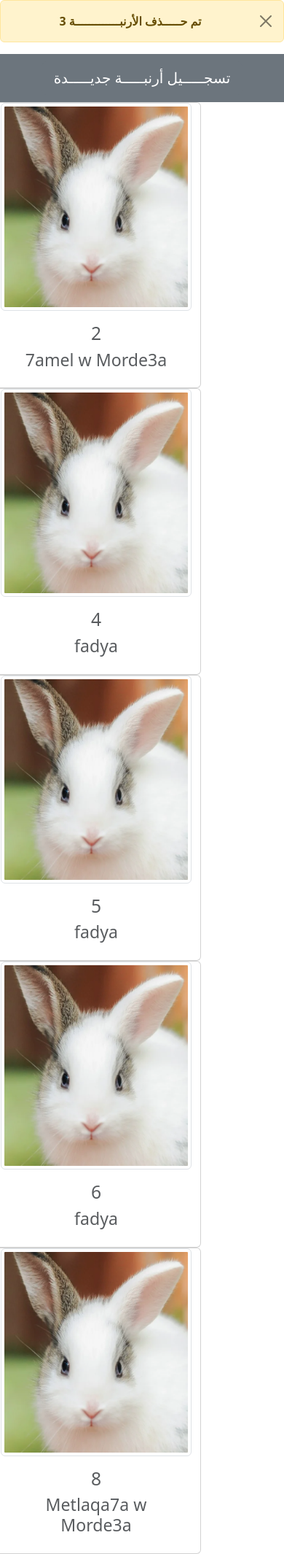
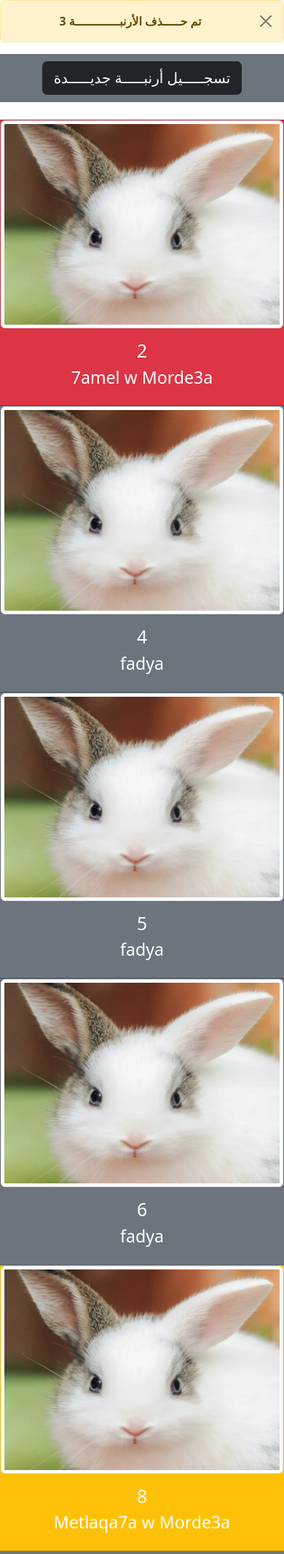
Before and after one commit to mohamedsaber101/arnab, a Django app: page /operation/delete/8/ in a window 390 px wide. Shown: the part 56-2186 px from the top of the page at 73% size. Run offline with Django 3.2, Linux system fonts and the light colour scheme; data comes from the database, SQL or seed files in the repository; both versions use the stored data as it was after the commit; some libraries are stand-ins or nearby versions.

Commit message:
local_css_and_js_bootstrap
delete_is_ok

update_for_arnaba_is_ok

default_values_in_the_form_is_ok

update_works

alert_that_the_arnaba_is_updated_successfully

update_form_type_integer_set_to_number_type_so_it_can_be_increased_by_an_arror

update_button_scaled_to_form_width_and_delete_button_scaled_also

icons_for_deleteion_and_update

icons_for_deleteion_and_update

zokor_semi_ok

zokor_all_works,_relation_between_males_and_females_almost_done

males_associated_ok

males_associated_ok_and_index_has_the_count

talqeeh_done_modal_is_ok

update_date_from_detail_view_is_ok

talqeeh_zakar_and_timestamp_are_done_in_update_and_modal

update_state_after_talqee7

list_reformatting_verbesserung

arnaba_list_with_different_bg_colors_based_on_state

```diff
--- a/ArnabManager/operation/templates/arnab_list.html
+++ b/ArnabManager/operation/templates/arnab_list.html
@@ -19,7 +19,7 @@
 <div class="row">
 {% for arnab in arnab_list %}
 
-<div class="card col-lg-3 " style="width: 18rem;">
+<div class="card col-lg-3 col-xs-12 col-sm-12">
 
   <a href="{% url 'operation:arnab_detail' arnab.id %}">
   <img src="{% static arnab.image %}" style="height: 285px;" class="img-fluid img-thumbnail card-img-top img-fluid rounded float-left" alt="Responsive image"></img>
--- a/ArnabManager/operation/templates/arnaba_create.html
+++ b/ArnabManager/operation/templates/arnaba_create.html
@@ -4,11 +4,11 @@
 {% load bootstrap %}
 
 {% block b1 %}
-<div class="container ">
-<form method="POST">
+<div class="container">
+<form method="POST"  >
     {{ form|bootstrap  }}
     {% csrf_token %}
-    <input type="submit" class="btn btn-primary" value="تسجـــــيل">
+    <input type="submit" class="btn-block btn-lg col-12 col-12 btn btn-primary" value="تسجـــــيل">
 </form>
 </div>
 {% endblock %}
--- a/ArnabManager/operation/templates/arnaba_list.html
+++ b/ArnabManager/operation/templates/arnaba_list.html
@@ -13,13 +13,18 @@
 {% endif %}
 
 <div class="row">
-  <a href="{% url 'operation:arnaba_create' %}"   class="btn-lg btn-block navbar-expand-lg btn btn-primary btn-secondary link-offset-2 link-underline link-underline-opacity-0"> <button  type="button" class="btn-lg btn-block btn btn-primary btn-secondary">  تسجـــــيل أرنبـــــة جديـــــدة</button> </a>
+  <a href="{% url 'operation:arnaba_create' %}"
+  class="btn-lg btn-block navbar-expand-lg btn btn-primary btn-secondary link-offset-2 link-underline link-underline-opacity-0"> <button  type="button" class="btn-lg bg-dark btn-block btn btn-primary btn-secondary">
+    تسجـــــيل أرنبـــــة جديـــــدة</button> </a>
 </div>
-
+<div class="div"><br></div>
 <div class="row">
 {% for arnaba in arnaba_list %}
-
-<div class="card col-lg-3 " style="width: 18rem;">
+  {% for state in state_after_talqeeh %}
+    {% if arnaba.state == state.current %}
+      <div class="card  bg-{{ state.bg_color }} col-lg-3 col-sm-12 col-xs-12">
+    {% endif %}
+  {% endfor %}
 
   <a href="{% url 'operation:detail' arnaba.id %}">
   <img src="{% static arnaba.image %}" style="height: 285px;" class="img-fluid img-thumbnail card-img-top img-fluid rounded float-left" alt="Responsive image"></img>
@@ -29,9 +34,9 @@
       <div class="counter">
       <i class="fa fa-code fa-2x"></i>
       <a href="{% url 'operation:detail' arnaba.id %} " style="text-decoration:none" >
-        <h2 class="timer count-title count-number text-muted" >{{ arnaba.name }}</h2>
+        <h2 class="timer count-title count-number text-white" >{{ arnaba.name }}</h2>
 
-        <h3 class="timer count-title count-number text-muted" >{{ arnaba.state }}</h3>
+        <h3 class="timer count-title count-number text-white" >{{ arnaba.state }}</h3>
        </a>
     </div>
     </div>
--- a/ArnabManager/operation/views.py
+++ b/ArnabManager/operation/views.py
@@ -9,12 +9,12 @@ from django.core import serializers
 disabled_fields = ['id', 'age', 'image']
 
 state_after_talqeeh = [
-        {'current': 'fadya', 'next': 'Metlaqa7a'},
-        {'current': '7amel', 'next':'7amel'},
-        {'current': 'Metlaqa7a', 'next':'Metlaqa7a'},
-        {'current': 'Morde3a', 'next':'Metlaqa7a w Morde3a'},
-        {'current': '7amel w Morde3a', 'next':'7amel w Morde3a'},
-        {'current': 'Metlaqa7a w Morde3a', 'next':'Metlaqa7a w Morde3a'} ]
+        {'current': 'fadya', 'next': 'Metlaqa7a', 'bg_color': 'secondary'}, #GREY
+        {'current': '7amel', 'next':'7amel', 'bg_color': 'success'},  #GREEN
+        {'current': 'Metlaqa7a', 'next':'Metlaqa7a', 'bg_color': 'info'}, #BLUE_GREEN
+        {'current': 'Morde3a', 'next':'Metlaqa7a w Morde3a', 'bg_color': 'primary'}, #BLUE
+        {'current': '7amel w Morde3a', 'next':'7amel w Morde3a', 'bg_color': 'danger'}, #RED
+        {'current': 'Metlaqa7a w Morde3a', 'next':'Metlaqa7a w Morde3a', 'bg_color': 'warning'} ] #YELLOW
 
 
 
@@ -36,7 +36,8 @@ def arnaba_list(request, alert='nothing'):
     arnaba_list = Arnaba.objects.all()
     context = {
         'arnaba_list': arnaba_list,
-        'alert': alert
+        'alert': alert,
+        'state_after_talqeeh': state_after_talqeeh
     }
     return render(request, 'arnaba_list.html', context)
 
--- a/commit_messages.txt
+++ b/commit_messages.txt
@@ -18,3 +18,4 @@ update_date_from_detail_view_is_ok
 talqeeh_zakar_and_timestamp_are_done_in_update_and_modal
 update_state_after_talqee7
 list_reformatting_verbesserung
+arnaba_list_with_different_bg_colors_based_on_state
```
Also changed, not shown: ArnabManager/operation/templates/index.html (+24 -3 lines), ArnabManager/db.sqlite3.
